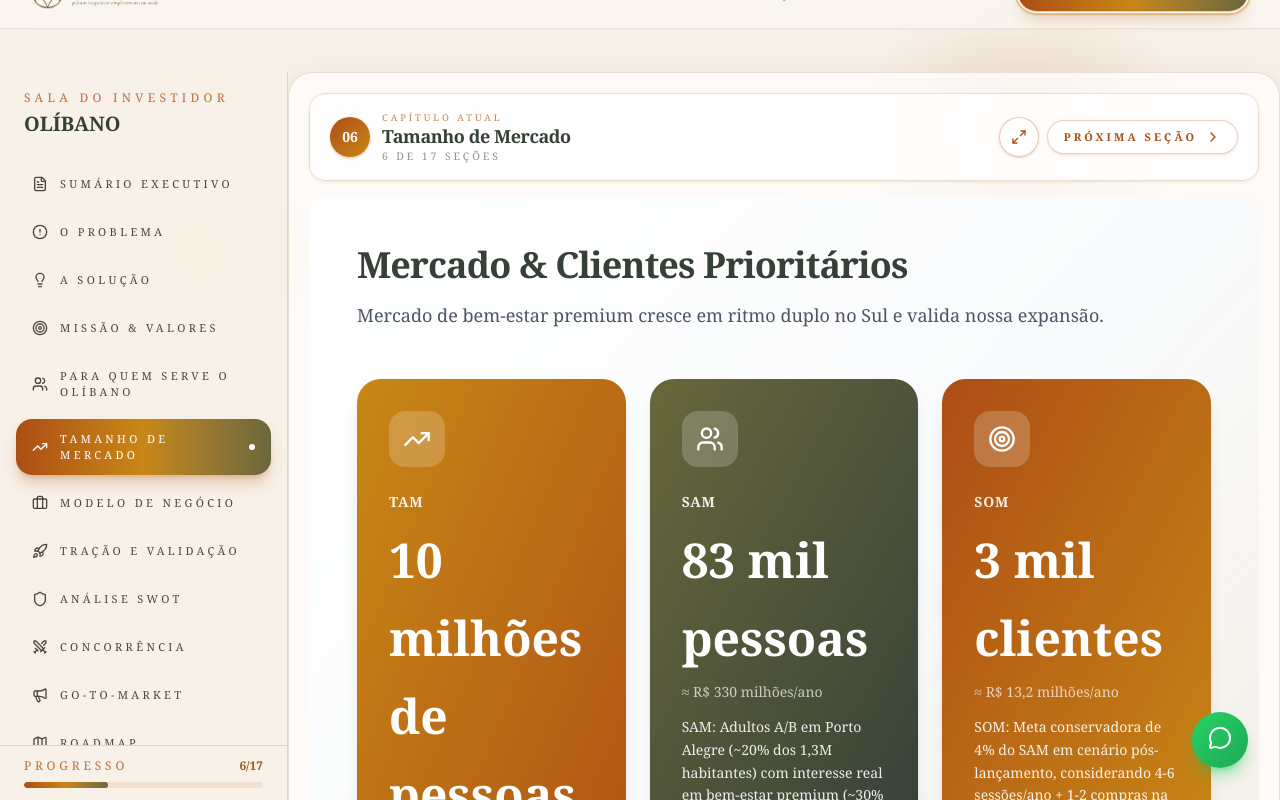
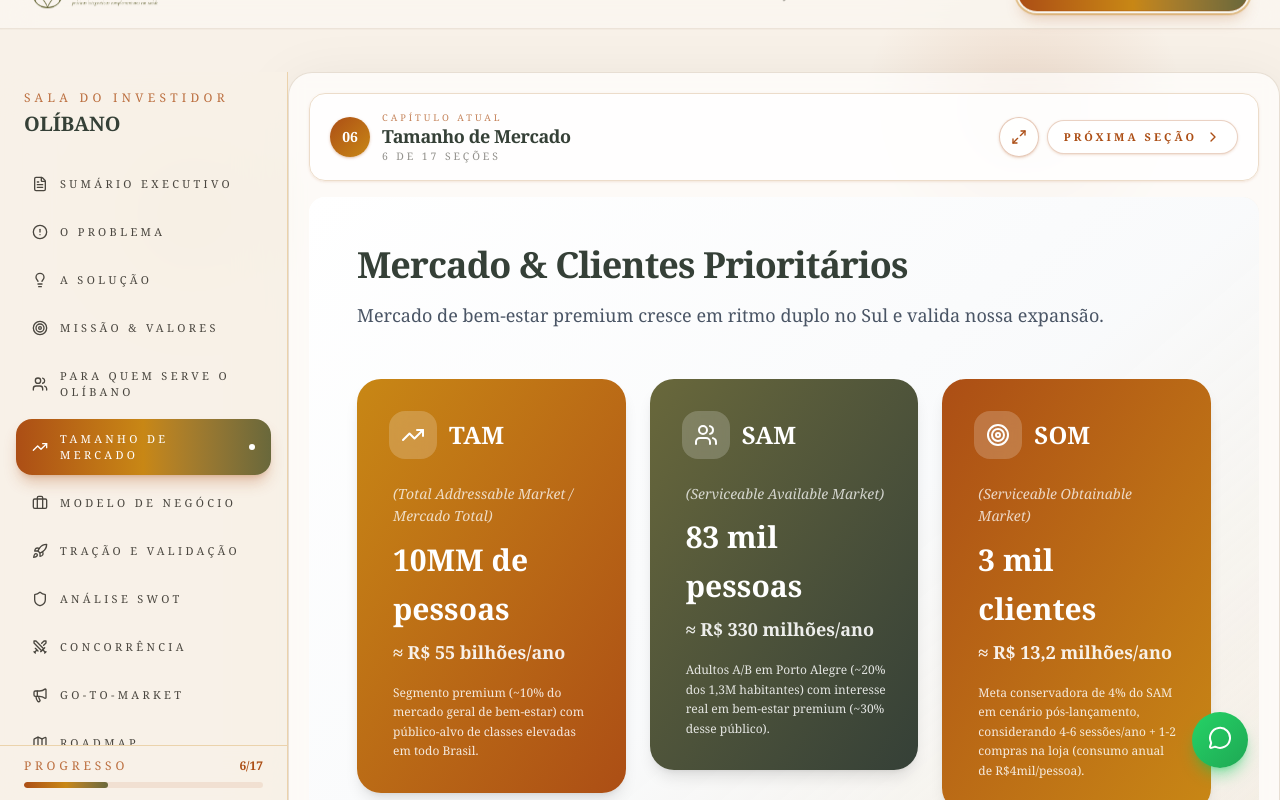
Before and after one commit to hubdogestor/RI-Olibano, a Next.js app: page /ri in a window 1280 px wide. Both pictures are taken after a click on the button "TAMANHO DE MERCADO". Shown: the top 800 px of the page. Built offline with nearby package versions, Linux system fonts and the light colour scheme.

Commit message:
feat: Melhorar a apresentação da seção de métricas de mercado e atualizar dados de TAM, SAM e SOM

```diff
--- a/components/ri/sections/market-section.tsx
+++ b/components/ri/sections/market-section.tsx
@@ -84,25 +84,32 @@ export default function MarketSection({ market }: MarketSectionProps) {
                 <div
                   className={`bg-gradient-to-br ${metric.color} rounded-3xl p-8 text-white shadow-lg hover:shadow-2xl transition-all duration-300 group cursor-default`}
                 >
+                  <div className="flex items-start gap-3 mb-6">
                     <motion.div
                       initial={{ scale: 0, rotate: -90 }}
                       animate={{ scale: 1, rotate: 0 }}
                       transition={{ delay: 0.3 + i * 0.1, duration: 0.5 }}
-                    className="w-14 h-14 rounded-xl bg-white/20 backdrop-blur flex items-center justify-center mb-6 group-hover:bg-white/30 transition-all"
+                      className="w-12 h-12 rounded-xl bg-white/20 backdrop-blur flex items-center justify-center flex-shrink-0 group-hover:bg-white/30 transition-all"
                     >
-                    <Icon className="w-7 h-7" />
+                      <Icon className="w-6 h-6" />
                     </motion.div>
-                  <p className="text-sm font-semibold opacity-90 mb-2 uppercase tracking-wider">{metric.label}</p>
+                    <p className="text-2xl font-bold font-serif mt-1">{metric.label}</p>
+                  </div>
                   <motion.div
                     initial={{ opacity: 0 }}
                     animate={{ opacity: 1 }}
                     transition={{ delay: 0.4 + i * 0.1, duration: 0.5 }}
-                    className="mb-3"
+                    className="mb-4 pl-1"
                   >
-                    <p className="text-5xl font-bold">{metric.value}</p>
-                    <p className="text-sm opacity-70 mt-1">{metric.revenue}</p>
+                    <p className="text-sm opacity-75 italic mb-2">
+                      {metric.label === "TAM" && "(Total Addressable Market / Mercado Total)"}
+                      {metric.label === "SAM" && "(Serviceable Available Market)"}
+                      {metric.label === "SOM" && "(Serviceable Obtainable Market)"}
+                    </p>
+                    <p className="text-3xl font-bold mb-1">{metric.value}</p>
+                    <p className="text-lg font-bold opacity-90">{metric.revenue}</p>
                   </motion.div>
-                  <p className="text-sm leading-relaxed opacity-90">{metric.desc}</p>
+                  <p className="text-xs leading-relaxed opacity-85 pl-1">{metric.desc.replace(/^[^:]+:\s*/, "Racional: ")}</p>
                 </div>
               </motion.div>
             )
--- a/data/ri.json
+++ b/data/ri.json
@@ -218,16 +218,16 @@
   },
   "market": {
     "title": "TAM / SAM / SOM",
-    "tam": "10 milhões de pessoas",
+    "tam": "10MM de pessoas",
     "tamRevenue": "≈ R$ 55 bilhões/ano",
     "sam": "83 mil pessoas",
     "samRevenue": "≈ R$ 330 milhões/ano",
     "som": "3 mil clientes",
     "somRevenue": "≈ R$ 13,2 milhões/ano",
     "insights": [
-      "TAM: Segmento premium (~10% do mercado geral de bem-estar) com público-alvo de classes elevadas em todo Brasil.",
-      "SAM: Adultos A/B em Porto Alegre (~20% dos 1,3M habitantes) com interesse real em bem-estar premium (~30% desse público).",
-      "SOM: Meta conservadora de 4% do SAM em cenário pós-lançamento, considerando 4-6 sessões/ano + 1-2 compras na loja (consumo anual de R$4mil/pessoa)."
+      "Segmento premium (~10% do mercado geral de bem-estar) com público-alvo de classes elevadas em todo Brasil.",
+      "Adultos A/B em Porto Alegre (~20% dos 1,3M habitantes) com interesse real em bem-estar premium (~30% desse público).",
+      "Meta conservadora de 4% do SAM em cenário pós-lançamento, considerando 4-6 sessões/ano + 1-2 compras na loja (consumo anual de R$4mil/pessoa)."
     ]
   },
   "businessModel": {
```
Lines whose indentation alone changed are shown as unchanged.
